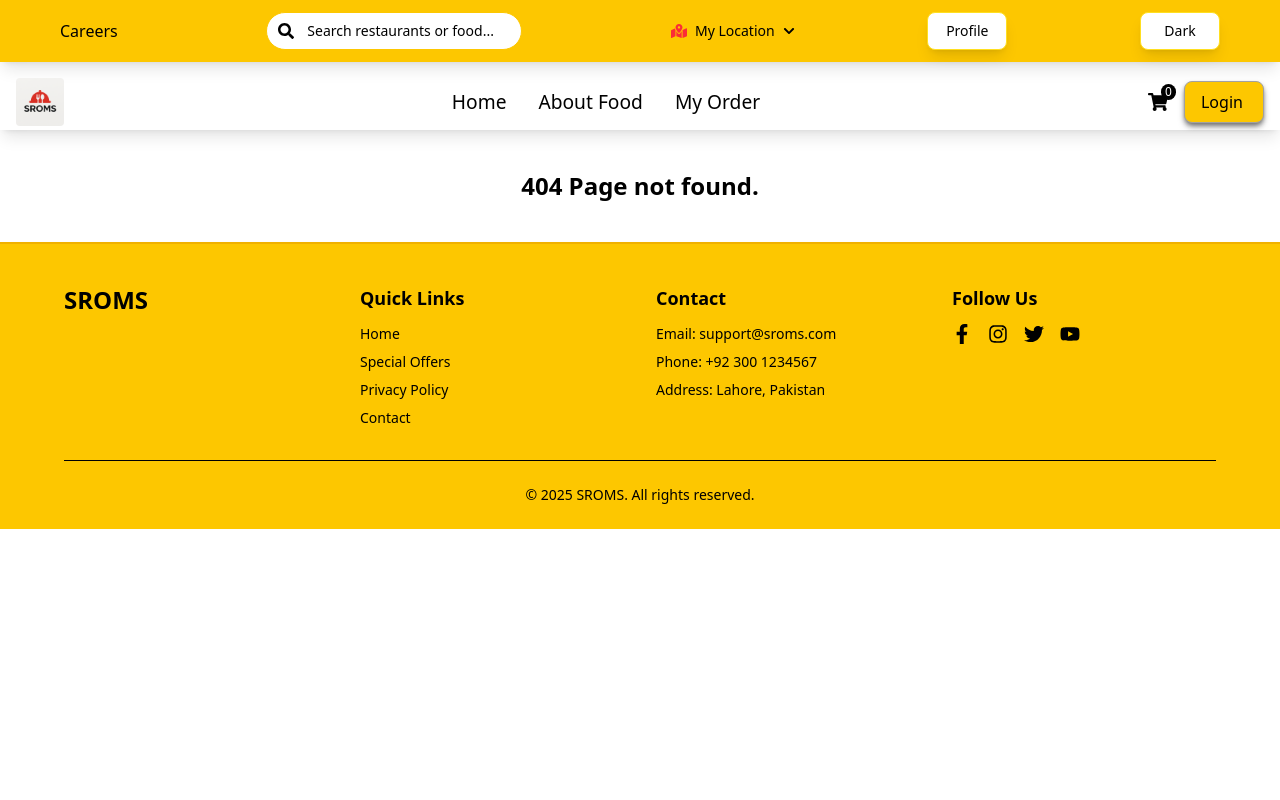
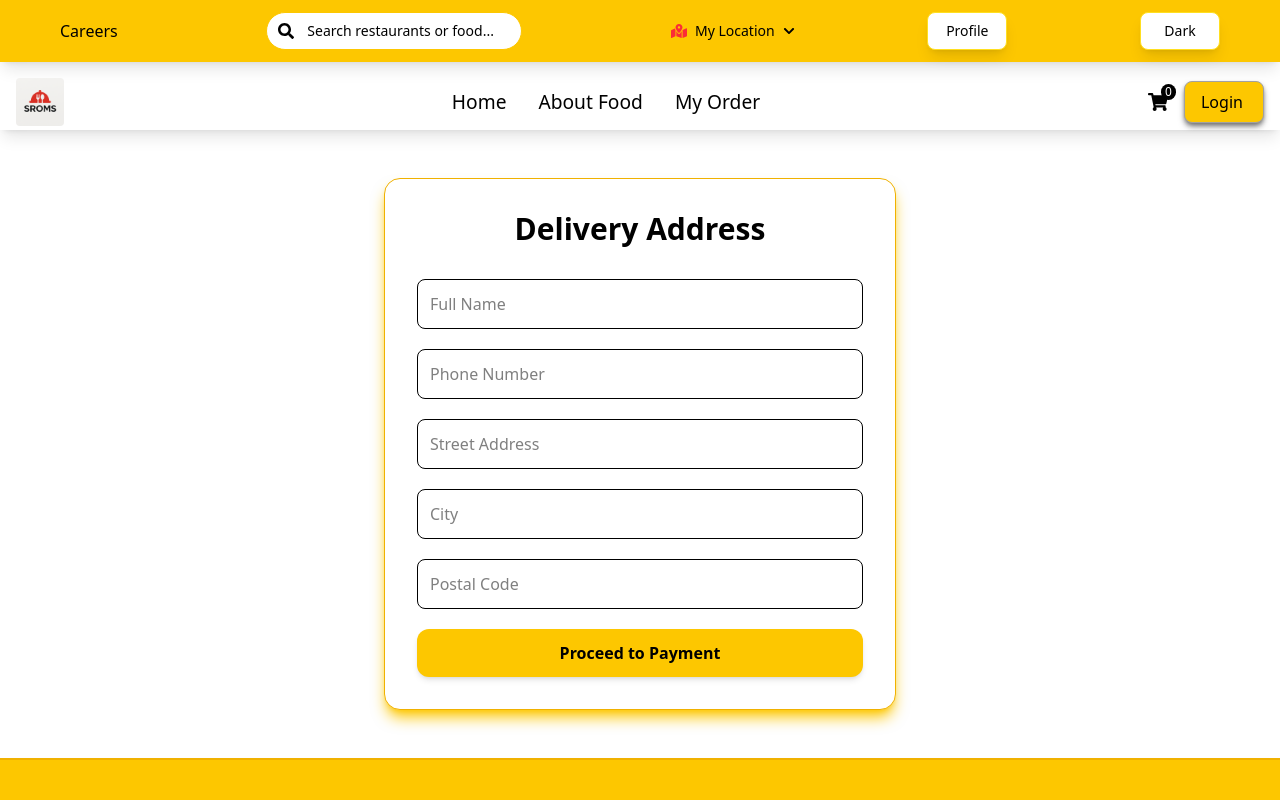
Before and after one commit to waseem12345abbas/Food-Delivery-App, a React (Vite) app: page /delivery-address in a window 1280 px wide. Shown: the top 800 px of the page. Built offline with nearby package versions, Linux system fonts and the light colour scheme; no server answers.

Commit message:
address page added

```diff
--- a/src/App.jsx
+++ b/src/App.jsx
@@ -28,6 +28,7 @@ import AuthProvider from "./auth/AuthProvider";
 import UpdateOrder from "./pages/Admin/UpdateOrder";
 import StartOver from "./pages/User/StartOver";
 import LoginOrGuest from "./pages/User/LoginOrGuest";
+import DeliveryAddress from "./pages/User/DeliveryAddress";
 
 
 function Layout({ toggleTheme, darkMode }) {
@@ -48,6 +49,7 @@ function Layout({ toggleTheme, darkMode }) {
         <Route path="/track-order" element={<TrackOrderPage />} />
         <Route path="/careers" element={<CareersPage />} />
         <Route path="/cart" element={<Cart/>}/>
+        <Route path="/delivery-address" element={<DeliveryAddress />} />
         <Route path="/register" element={<Register/>}/>
         <Route path="/login" element={<Login/>}/>
         <Route path="/success" element={<Success />} />
--- a/src/components/Authentication/SignIn.jsx
+++ b/src/components/Authentication/SignIn.jsx
@@ -33,10 +33,8 @@ const LoginForm = () => {
         const redirectPath = sessionStorage.getItem("redirectAfterLogin");
         if (redirectPath) {
           sessionStorage.removeItem("redirectAfterLogin");
-          console.log("Login: Redirecting to previous page:", redirectPath);
           setTimeout(() => navigate(redirectPath), 700);
         } else {
-          console.log("Login: No redirect path found, redirecting to home");
           setTimeout(() => navigate("/home"), 700);
         }
       } else {
--- a/src/pages/ProfilePage.jsx
+++ b/src/pages/ProfilePage.jsx
@@ -12,11 +12,9 @@ export default function ProfilePage() {
     const fetchProfile = async () => {
       try {
         const res = await api.get("/api/profile");
-        console.log("RESRESRES = ",res)
         setProfileUser(res.data);
         setError(null);
       } catch (err) {
-        console.error("Profile fetch failed:", err);
         setError("Failed to load profile");
         setProfileUser(null);
       } finally {
@@ -30,7 +28,6 @@ export default function ProfilePage() {
     try {
       await logout();
     } catch (err) {
-      console.error("Logout failed:", err);
       setError("Logout failed. Please try again.");
     }
   };
--- a/src/pages/User/Cart.jsx
+++ b/src/pages/User/Cart.jsx
@@ -2,11 +2,12 @@ import { useSelector, useDispatch } from "react-redux";
 import { removeToCart, addToCart, decreaseQuantity } from "../../state_manage/features/cart/Cart";
 import { useNavigate } from "react-router-dom";
 import { FaTimes, FaMinus, FaPlus } from "react-icons/fa";
-import { useAuth } from "../../auth/AuthProvider";
-
 const Cart = () => {
   const dispatch = useDispatch();
   const cartItems = useSelector((state) => state.cart.cart);
+  // select user session from redux store if user wants delivery then navigate user to delivery address page
+  // otherwise navigate to order proof page
+  const userSession = useSelector((state)=>state.userSession)
   const navigate = useNavigate();
   // const { user, isAuthed } = useAuth();
   const deliveryFee = 1.0;
@@ -14,15 +15,13 @@ const Cart = () => {
     cartItems.reduce((total, item) => total + item.price * item.quantity, 0) +
     deliveryFee;
   const handlePlaceOrder = () => {
-    // Check if user is authenticated using AuthProvider
-    // if (!isAuthed || !user) {
-    //   if (window.confirm("You are not logged in. Would you like to login?")) {
-    //     navigate("/login");
-    //   }
-    //   return;
-    // }
-
     // User is authenticated, proceed to order page
+    if(userSession.serviceType === "delivery"){
+      navigate("/delivery-address", {
+        state: { cartItems},
+      });
+      return;
+    }
     navigate("/proof-of-order", {
       state: { cartItems},
     });
--- /dev/null
+++ b/src/pages/User/DeliveryAddress.jsx
@@ -0,0 +1,98 @@
+import React, { useState } from "react";
+import { useLocation, useNavigate } from "react-router-dom";
+
+const DeliveryAddress = () => {
+  const location = useLocation();
+  const navigate = useNavigate();
+  const { cartItems } = location.state || { cartItems: [] };
+
+  const [address, setAddress] = useState({
+    name: "",
+    phone: "",
+    street: "",
+    city: "",
+    postalCode: "",
+  });
+
+  const handleChange = (e) => {
+    const { name, value } = e.target;
+    setAddress((prev) => ({ ...prev, [name]: value }));
+  };
+
+  const handleSubmit = (e) => {
+    e.preventDefault();
+    // Validate form
+    if (!address.name || !address.phone || !address.street || !address.city || !address.postalCode) {
+      alert("Please fill in all fields.");
+      return;
+    }
+    // Navigate to proof-of-order with cartItems and address
+    navigate("/proof-of-order", {
+      state: { cartItems, address },
+    });
+  };
+
+  return (
+    <div className="max-w-lg mx-auto p-8 bg-white rounded-2xl shadow-lg shadow-yellow-400 my-12 border border-yellow-500">
+      <h1 className="text-3xl font-bold text-center mb-8 text-black">
+        Delivery Address
+      </h1>
+
+      <form onSubmit={handleSubmit} className="space-y-5">
+        <input
+          type="text"
+          name="name"
+          placeholder="Full Name"
+          value={address.name}
+          onChange={handleChange}
+          className="w-full border rounded-lg p-3 focus:outline-none focus:ring-2 focus:ring-yellow-400"
+          required
+        />
+        <input
+          type="tel"
+          name="phone"
+          placeholder="Phone Number"
+          value={address.phone}
+          onChange={handleChange}
+          className="w-full border rounded-lg p-3 focus:outline-none focus:ring-2 focus:ring-yellow-400"
+          required
+        />
+        <input
+          type="text"
+          name="street"
+          placeholder="Street Address"
+          value={address.street}
+          onChange={handleChange}
+          className="w-full border rounded-lg p-3 focus:outline-none focus:ring-2 focus:ring-yellow-400"
+          required
+        />
+        <input
+          type="text"
+          name="city"
+          placeholder="City"
+          value={address.city}
+          onChange={handleChange}
+          className="w-full border rounded-lg p-3 focus:outline-none focus:ring-2 focus:ring-yellow-400"
+          required
+        />
+        <input
+          type="text"
+          name="postalCode"
+          placeholder="Postal Code"
+          value={address.postalCode}
+          onChange={handleChange}
+          className="w-full border rounded-lg p-3 focus:outline-none focus:ring-2 focus:ring-yellow-400"
+          required
+        />
+        <button
+          type="submit"
+          className="w-full bg-yellow-400 hover:bg-yellow-500 text-black py-3 rounded-xl font-semibold shadow-md hover:scale-105 transition"
+        >
+          Proceed to Payment
+        </button>
+      </form>
+    </div>
+  );
+};
+
+export default DeliveryAddress;
--- a/src/pages/User/LoginOrGuest.jsx
+++ b/src/pages/User/LoginOrGuest.jsx
@@ -1,17 +1,35 @@
 import React from "react";
 import { useNavigate } from "react-router-dom";
 import { FaUser } from 'react-icons/fa';
-import { MdPersonOutline } from 'react-icons/md';
-import { AiOutlineUser } from 'react-icons/ai';
+import { useDispatch } from "react-redux";
+import { setUserType} from "../../state_manage/features/users/userSession";
+import { setUserData } from '../../state_manage/features/users/users';
+
 
 const LoginOrGuest = () => {
   const navigate = useNavigate();
+  const dispatch = useDispatch()
 
-  const handleLogin = () => {
+  // here is a function which will create dummy user with unique data each time
+  const generateGuestUser = () =>{
+    const _id = 'guest_' + Math.random().toString(36).substr(2, 9);
+    const name = 'Guest_' + Math.random().toString(36).substr(2, 5);
+    const email = _id + '@guest.com';
+    return {
+      _id,
+      name,
+      email,
+      isGuest: true,
+    };
+  }
+  const handleLogin = (type) => {
+    dispatch(setUserType(type))
     navigate("/login");
   };
 
-  const handleGuest = () => {
+  const handleGuest = (type) => {
+    dispatch(setUserType(type))
+    dispatch(setUserData(generateGuestUser()))
     navigate("/home");
   };
 
@@ -38,13 +56,13 @@ const LoginOrGuest = () => {
         {/* Buttons */}
         <div className="flex flex-col md:flex-row gap-6">
           <button
-            onClick={handleLogin}
+            onClick={ () => handleLogin("login")}
             className="px-12 py-4 bg-gradient-to-r from-orange-500 to-red-500 text-white text-xl font-semibold rounded-3xl shadow-lg hover:shadow-2xl hover:scale-105 transition transform"
           >
             🔑 Login
           </button>
           <button
-            onClick={handleGuest}
+            onClick={ () => handleGuest("guest")}
             className="px-12 py-4 bg-white/90 backdrop-blur-md text-gray-800 text-xl font-semibold rounded-3xl shadow-lg hover:bg-white hover:scale-105 transition transform"
           >
             <div className="flex items-center justify-center gap-x-2"><span className="text-black"><FaUser/></span><span>Guest</span></div>
--- a/src/pages/User/ProofOfOrder.jsx
+++ b/src/pages/User/ProofOfOrder.jsx
@@ -3,17 +3,23 @@ import { Link, useLocation, useNavigate } from "react-router-dom";
 import api from "../../api";
 import { FaTimes } from "react-icons/fa";
 import { useAuth } from "../../auth/AuthProvider";
+import { useSelector } from "react-redux";
+
 
 const ProofOfOrder = () => {
+  // get user session either user is guest or logged in user and is dive-in or delivery
+  const userSession = useSelector((state)=>state.userSession)
+  // get user from redux store
+  const userFromStore = useSelector((state)=>state.users.currentUser)
   const [paymentId, setPaymentId] = useState("");
   const [file, setFile] = useState(null);
   const location = useLocation();
   const navigate = useNavigate();
   const [orderSubmitted, setOrderSubmitted] = useState(false);
   const [orderProceed, setOrderProceed] = useState(false);
-  const { user, isAuthed } = useAuth();
+  const [payAtCounter, setPayAtCounter] = useState(false);
 
-  const { cartItems} = location.state || { cartItems: []};
+  const { cartItems, address } = location.state || { cartItems: [], address: null };
 
   const orderData = cartItems.map((order) => ({
     id: order._id,
@@ -22,67 +28,74 @@ const ProofOfOrder = () => {
     price: order.price,
   }));
 
+
   const handleSubmit = async (e) => {
-    e.preventDefault();
-    if (!paymentId || !file) {
-      alert("Please upload proof and enter Payment ID.");
-      return;
-    }
-    const confirmTrack = window.confirm("Do you want to track order then login?");
-    if (confirmTrack) {
-      // Submit the order first without navigating
-      const success = await submitOrder(false);
-      if (success) {
-        // Then check if user is already logged in
-        if (isAuthed && user) {
-          // User is logged in, navigate to my-order page directly
-          navigate("/my-order");
-        } else {
-          // Set redirect after login to my-order page
-          sessionStorage.setItem("redirectAfterLogin", "/my-order");
-          navigate("/login");
-        }
+      if(userSession.serviceType === "dine-in" && payAtCounter){
+      const success = await submitGuestOrder()
+      if(success){
+        navigate('my-order')
+      }else{
+        navigate('/home')
       }
-    } else {
-      submitOrder(true);
+    }else if(userSession.serviceType === "dine-in" && !payAtCounter){
+      e.preventDefault();
+      if (!file || !paymentId) {
+        alert("Please provide both payment proof and payment ID.");
+        return;
+      }
+      const success = await submitGuestOrder()
+      if(success){
+        navigate('my-order')
+      }else{
+        navigate('/home')
+      }
     }
   };
-
-  const submitOrder = async (navigateToSuccess = true) => {
-    const formDataToSend = new FormData();
-    formDataToSend.append("paymentId", paymentId);
-    formDataToSend.append("proofImage", file);
-    formDataToSend.append("cartItems", JSON.stringify(orderData));
-    if (isAuthed && user) {
-      formDataToSend.append("formData", JSON.stringify({
-        _id: user._id,
-        name: user.name,
-        email: user.email,
-      }));
+  // this function is submitting the order to the backend
+  // it will send the paymentId, proof image, cart items and user data if user is logged in
+  // if user is guest then it will send only paymentId, proof image and cart items
+  // after successful submission it will navigate to success page or show error message
+  // submit guest order
+  const submitGuestOrder = async () =>{
+    const formDataToSend = new FormData()
+    if(payAtCounter){
+      formDataToSend.append("payAtCounter", true);
+      formDataToSend.append("cartItems", JSON.stringify(orderData));
+      formDataToSend.append("userData", JSON.stringify(userFromStore));
+    }else{
+      formDataToSend.append("paymentId", paymentId);
+      formDataToSend.append("proofImage", file);
+      formDataToSend.append("cartItems", JSON.stringify(orderData));
+      formDataToSend.append("userData", JSON.stringify(userFromStore));
     }
-
     try {
       const res = await api.post("/api/userOrder", formDataToSend, {
-        headers: { "Content-Type": "multipart/form-data" },
-      });
-      if (res.data.success) {
-        if (navigateToSuccess) {
-          navigate("/success");
+        headers: { "Content-Type": "multiplart/form-data"}})
+        if(res.data.success){
+          setOrderSubmitted(true)
         }
         return true;
-      }
     } catch (error) {
-      console.log("Error while submitting the order", error);
-      alert("Error submitting order. Check console for details.");
+      alert(error || "Error submitting order. Check console for details." );
     }
-    return false;
-  };
+  }
+
 
   return (
     <div className="max-w-lg mx-auto p-8 bg-white rounded-2xl shadow-lg shadow-yellow-400 my-12 border border-yellow-500">
       <h1 className="text-3xl font-bold text-center mb-8 text-black">
         Proof of Payment
       </h1>
+      {address && (
+        <div className="mb-6 p-4 bg-yellow-100 border border-yellow-300 rounded-lg text-black">
+          <h2 className="text-xl font-semibold mb-2">Delivery Address</h2>
+          <p><strong>Name:</strong> {address.name}</p>
+          <p><strong>Phone:</strong> {address.phone}</p>
+          <p><strong>Street:</strong> {address.street}</p>
+          <p><strong>City:</strong> {address.city}</p>
+          <p><strong>Postal Code:</strong> {address.postalCode}</p>
+        </div>
+      )}
 
       {/* Payment Options */}
       <div className="space-y-6 mb-8 bg-yellow-400 p-4 rounded-lg shadow-inner">
@@ -142,6 +155,16 @@ const ProofOfOrder = () => {
           Submit Proof
         </button>
       </form>
+      {/* if user want to want at counter show this button only if user is dive in*/}
+      {
+        userSession.serviceType === "dine-in" && (
+      <div className="mt-6 text-center">
+        <button
+        onClick={()=>setPayAtCounter(true)}
+        className="px-4 py-2 text-center rounded-md bg-black text-yellow-500">Pay At Counter</button>
+      </div>
+        )
+      }
 
       {/* Success Message */}
       {orderSubmitted && (
--- a/src/pages/User/StartOver.jsx
+++ b/src/pages/User/StartOver.jsx
@@ -1,13 +1,13 @@
 import React from "react";
 import { useNavigate } from "react-router-dom";
+import { useDispatch } from "react-redux";
+import { setServiceType } from "../../state_manage/features/users/userSession";
 
 const StartOver = () => {
     const navigate = useNavigate()
-    const handleDiveIn = () =>{
-        navigate("/login-or-guest")
-    }
-
-    const handleDelivery = () =>{
+    const dispatch = useDispatch()
+    const handleSession = (type)=>{
+        dispatch(setServiceType(type))
         navigate("/login-or-guest")
     }
   return (
@@ -25,12 +25,12 @@ const StartOver = () => {
       {/* Buttons */}
       <div className="flex flex-col md:flex-row gap-6">
         <button
-        onClick={handleDiveIn}
+        onClick={()=>handleSession("dine-in")}
         className="px-10 py-4 bg-black/70 text-white text-xl rounded-2xl shadow-lg hover:bg-black/90 transition transform hover:scale-105">
           Dine In
         </button>
         <button
-        onClick={handleDelivery}
+        onClick={()=>handleSession("delivery")}
         className="px-10 py-4 bg-white/80 text-black text-xl rounded-2xl shadow-lg hover:bg-white transition transform hover:scale-105">
           Delivery
         </button>
--- /dev/null
+++ b/src/state_manage/features/users/userSession.js
@@ -0,0 +1,23 @@
+import { createSlice } from "@reduxjs/toolkit";
+
+const initialState = {
+    serviceType: null, // dive in or delivery
+    userType: null, // login or guest
+}
+
+const userSession = createSlice({
+    name: 'userSession',
+    initialState,
+    reducers:{
+        setServiceType: (state , action) =>{
+            state.serviceType = action.payload // 'dive-in' or 'delivery'
+        },
+        setUserType: (state, action) =>{
+            state.userType = action.payload // guest or login
+        },
+        resetSession: ()=> initialState // clear the current user data after is confirmed,
+    },
+});
+
+export const { setServiceType, setUserType, resetSession} = userSession.actions
+export default userSession.reducer
--- a/src/state_manage/features/users/users.js
+++ b/src/state_manage/features/users/users.js
@@ -26,11 +26,17 @@ const usersSlice = createSlice({
     name: 'users',
     initialState:{
         users: [],
+        currentUser: null,
         status: 'idle', // idle | loading | succeeded | failed
         error: null,
     },
     reducers:{
-
+        setUserData: (state , action)=>{
+            state.currentUser = action.payload
+        },
+        clearUserData: (state)=>{
+            state.currentUser = null
+        }
     },
     extraReducers: (builder) => {
         builder
@@ -48,4 +54,5 @@ const usersSlice = createSlice({
         }
 })
 
+export const { setUserData, clearUserData} = usersSlice.actions
 export default usersSlice.reducer;
--- a/src/state_manage/store.js
+++ b/src/state_manage/store.js
@@ -3,6 +3,7 @@ import cartSlice  from './features/cart/Cart';
 import productsSlice from './features/products/productsSlice';
 import featureProductsSlice from './features/products/featureProducts';
 import usersSlice from './features/users/users';
+import userSession from './features/users/userSession'
 
 export const store=configureStore({
     reducer:{
@@ -10,5 +11,6 @@ export const store=configureStore({
         products:productsSlice,
         featureProducts:featureProductsSlice,
         users:usersSlice,
+        userSession: userSession
     },
 })
```
